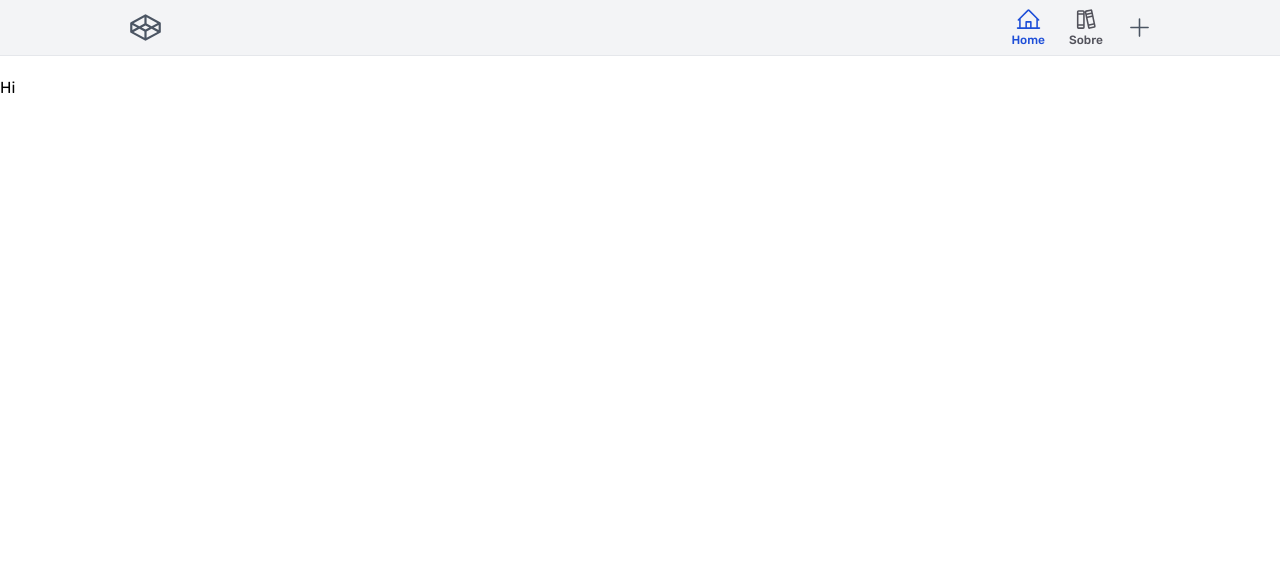
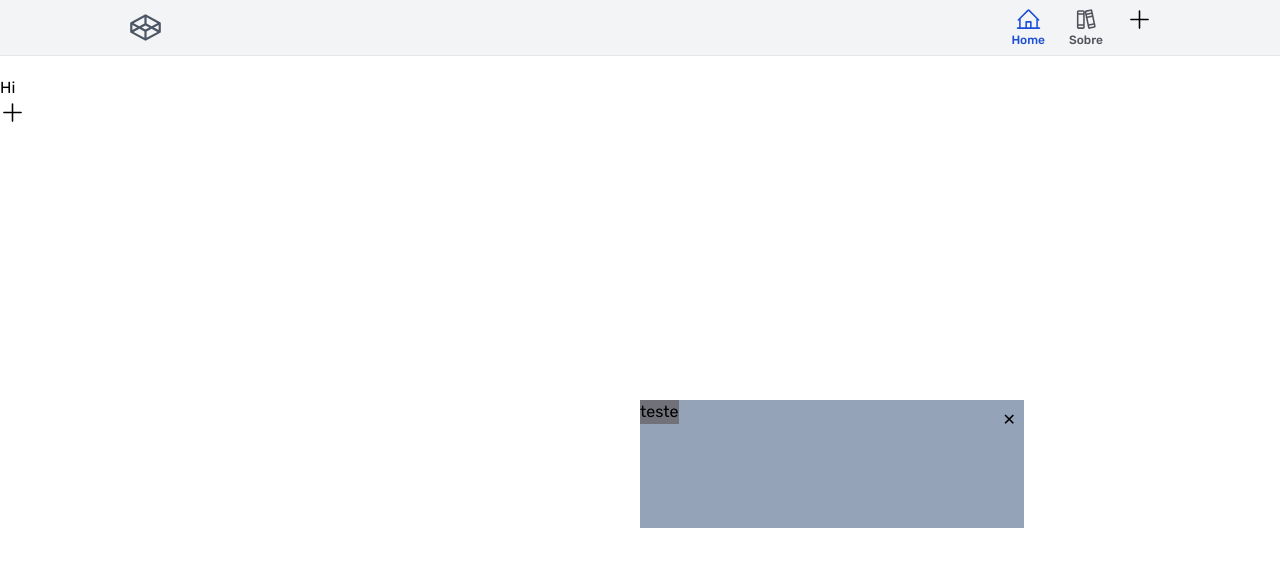
Before and after one commit to eliascoding365/TCC_Etec, a Next.js app: page / in a window 1280 px wide. Both pictures are taken after a click on the button 1139 px from the left and 27 px from the top of the page. Shown: the top 566 px of the page. Built offline with nearby package versions, Linux system fonts and the light colour scheme.

Commit message:
Creating the modal event

```diff
--- a/src/app/NavBar.tsx
+++ b/src/app/NavBar.tsx
@@ -1,15 +1,15 @@
 'use client'
+import React from 'react'
 import Link from "next/link";
 import { usePathname } from "next/navigation";
 import { PiHouseLine } from "react-icons/pi";
 import { PiBooks } from "react-icons/pi";
 import { PiSuitcase } from "react-icons/pi";
 import { PiCodepenLogo } from "react-icons/pi";
-
+import CreateVagaButton from "./components/CreateVagaButton/CreateVagaButton";
 import classnames from "classnames";
 
-import React from 'react'
-import AddBtnModal from "./components/AddBtnModal/AddBtnModal";
+
 
 const NavBar = () => {
   const currentPath = usePathname()
@@ -38,7 +38,7 @@ const NavBar = () => {
           </div>
           </Link>
         )}
-        <AddBtnModal/>
+        <CreateVagaButton/>
       </ul>
     </nav>
     )
--- a/src/app/components/AddBtnModal/AddBtnModal.tsx
+++ /dev/null
@@ -1,12 +0,0 @@
-import React from 'react'
-import { PiPlus } from "react-icons/pi";
-
-const AddBtnModal = () => {
-  return (
-    <button >
-      <PiPlus className='text-gray-600'size={'25px'}/>
-    </button>
-  )
-}
-
-export default AddBtnModal
--- /dev/null
+++ b/src/app/components/CreateVagaButton/CreateVagaButton.tsx
@@ -0,0 +1,52 @@
+'use client'
+import React, { useState } from 'react'
+import { PiPlus } from "react-icons/pi";
+
+
+
+const CreateVagaButton = () => {
+  const [isOpen, setIsOpen] = useState(false);
+
+  const openModal = () => {
+    setIsOpen(true);
+  };
+
+  const closeModal = () => {
+    setIsOpen(false);
+  };
+
+  const handleModalClick = (event: { stopPropagation: () => void; }) => {
+    event.stopPropagation();
+  };
+  return (
+    <div >
+      <button
+      className="btn"
+      onClick={openModal}
+
+      ><PiPlus size={'25px'}/>
+      </button>
+      {isOpen && (
+      <div className='flex justify-center items-center fixed top-1/2 left-1/2 w-max'>
+        <div className=" bg-slate-400 w-96 h-32 modal-overlay" onClick={closeModal}>
+          <div className="modal">
+            <div className="modal-box bg-slate-600" onClick={handleModalClick}>
+              <button type="button" className="btn btn-sm btn-circle btn-ghost absolute right-2 top-2" onClick={closeModal}>✕</button>
+              <div className="flex absolute content-center bg-zinc-500 modal-action">
+                <form method="dialog">
+                {/* if there is a button in form, it will close the modal */}
+                <p>teste</p>
+              </form>
+            </div>
+            </div>
+          </div>
+        </div>
+      </div>
+      )}
+
+
+    </div>
+  )
+}
+
+export default CreateVagaButton
--- a/src/app/page.tsx
+++ b/src/app/page.tsx
@@ -1,7 +1,11 @@
+import CreateVagaButton from "./components/CreateVagaButton/CreateVagaButton";
+
 export default function Home() {
   return (
     <main >
       <h1>Hi</h1>
+      <CreateVagaButton
+      />
     </main>
   );
 }
```
